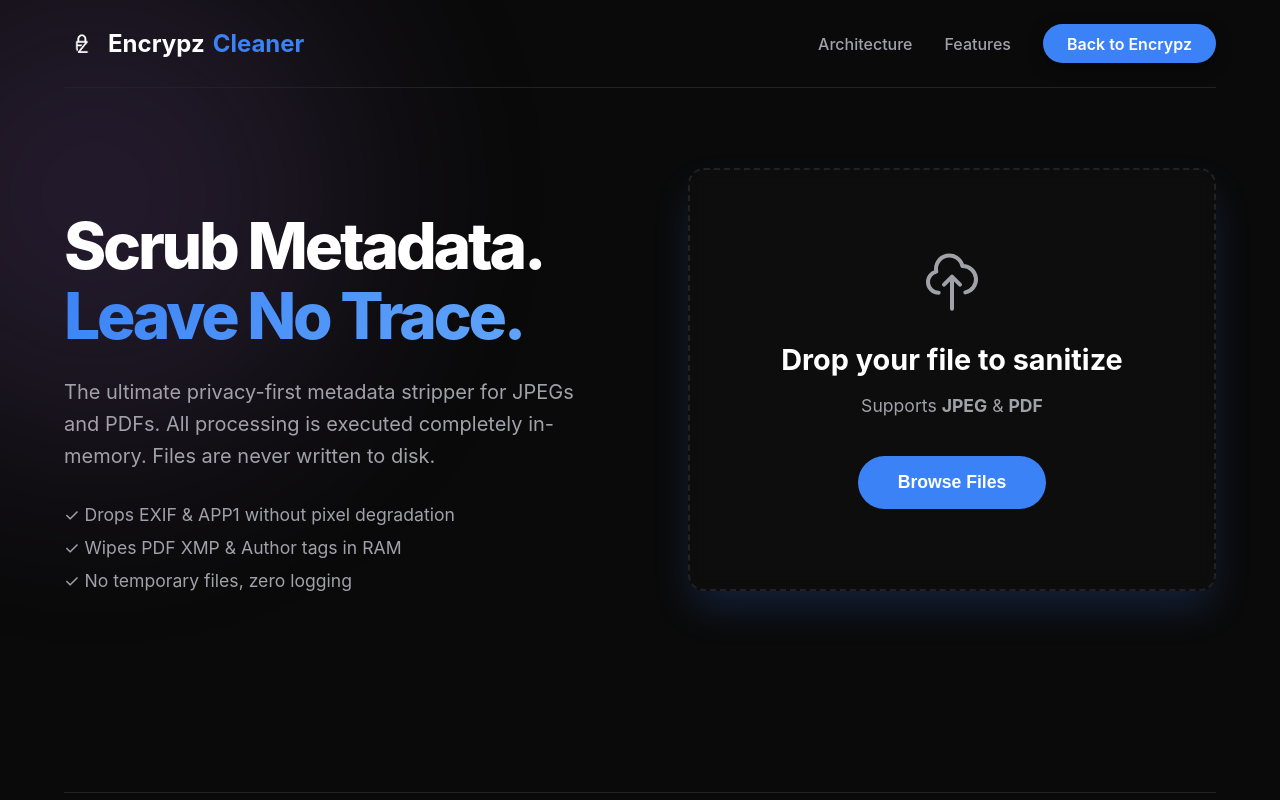
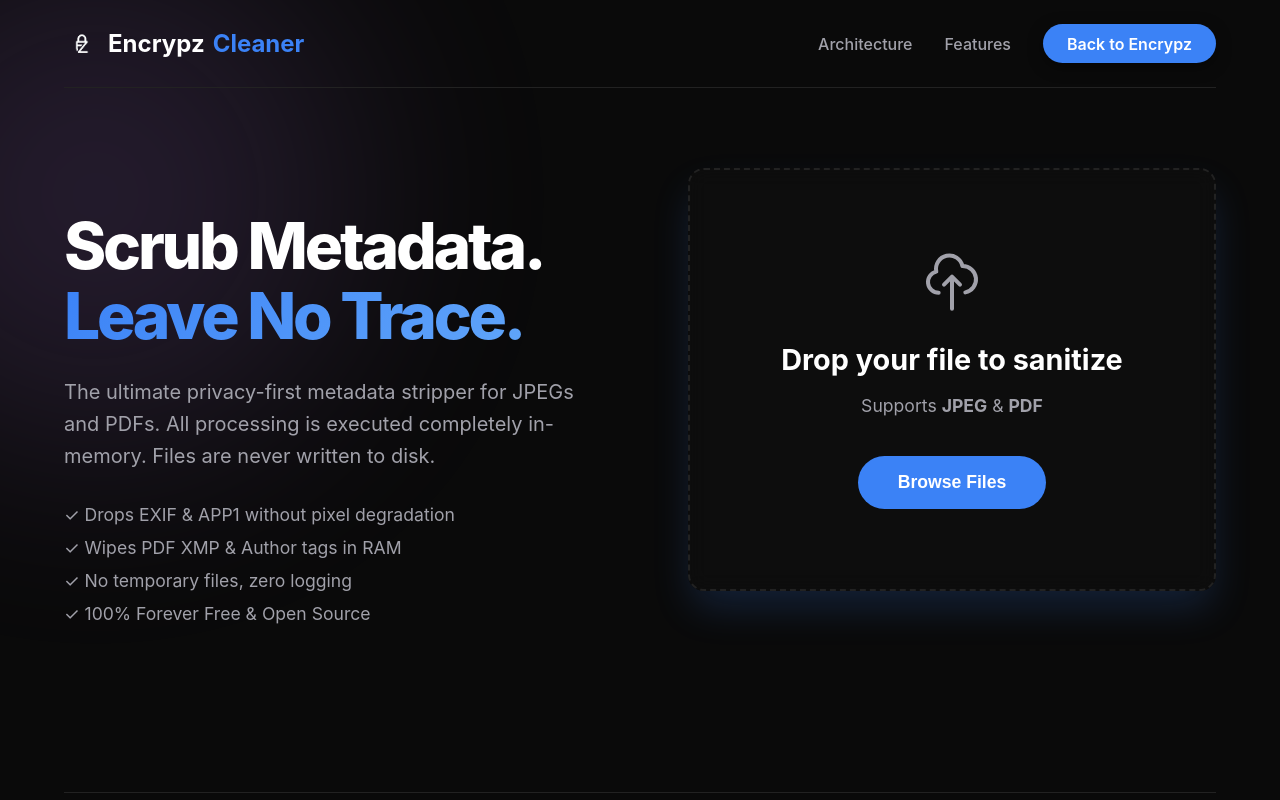
Before and after one commit to encrypz/metadata-cleaner, a React (Vite) app in the folder frontend/: page / in a window 1280 px wide. Shown: the top 800 px of the page. Built offline with nearby package versions, Linux system fonts and the light colour scheme.

Commit message:
Add frontend index.html and React App component for metadata cleaner UI

```diff
--- a/frontend/index.html
+++ b/frontend/index.html
@@ -5,7 +5,7 @@
   <meta charset="UTF-8" />
   <link rel="icon" type="image/png" href="https://encrypz.com/icon.png" />
   <meta name="viewport" content="width=device-width, initial-scale=1.0" />
-  <meta name="description" content="Secure, zero-disk metadata stripping tool for JPEGs and PDFs." />
+  <meta name="description" content="Secure, zero-disk metadata stripping tool for JPEGs and PDFs. 100% forever free." />
   <title>Encrypz Cleaner - Secure Metadata Remover</title>
 </head>
 
--- a/frontend/src/App.jsx
+++ b/frontend/src/App.jsx
@@ -116,6 +116,7 @@
             <li>✓ Drops EXIF & APP1 without pixel degradation</li>
             <li>✓ Wipes PDF XMP & Author tags in RAM</li>
             <li>✓ No temporary files, zero logging</li>
+            <li>✓ 100% Forever Free & Open Source</li>
           </ul>
         </header>
 
```
